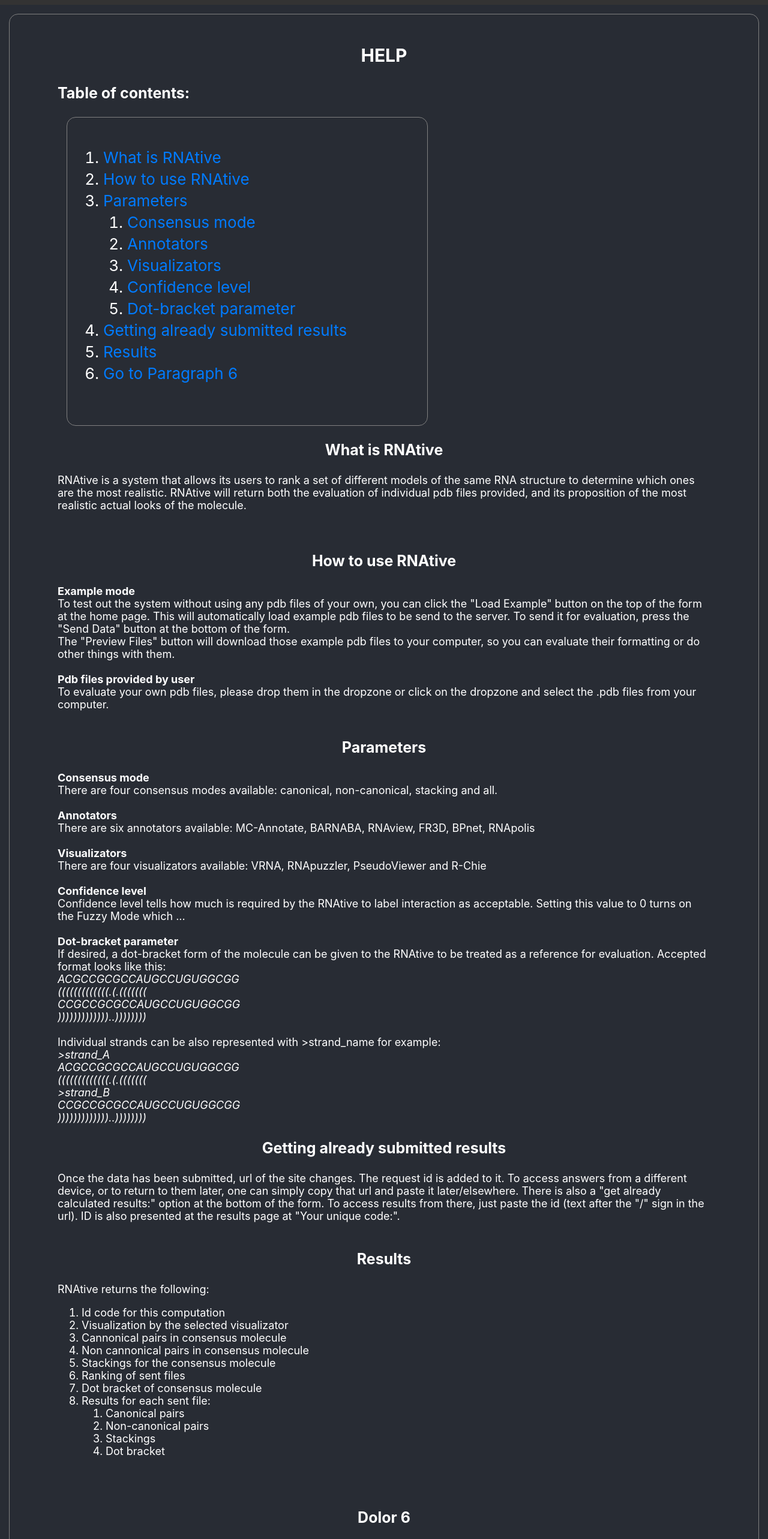
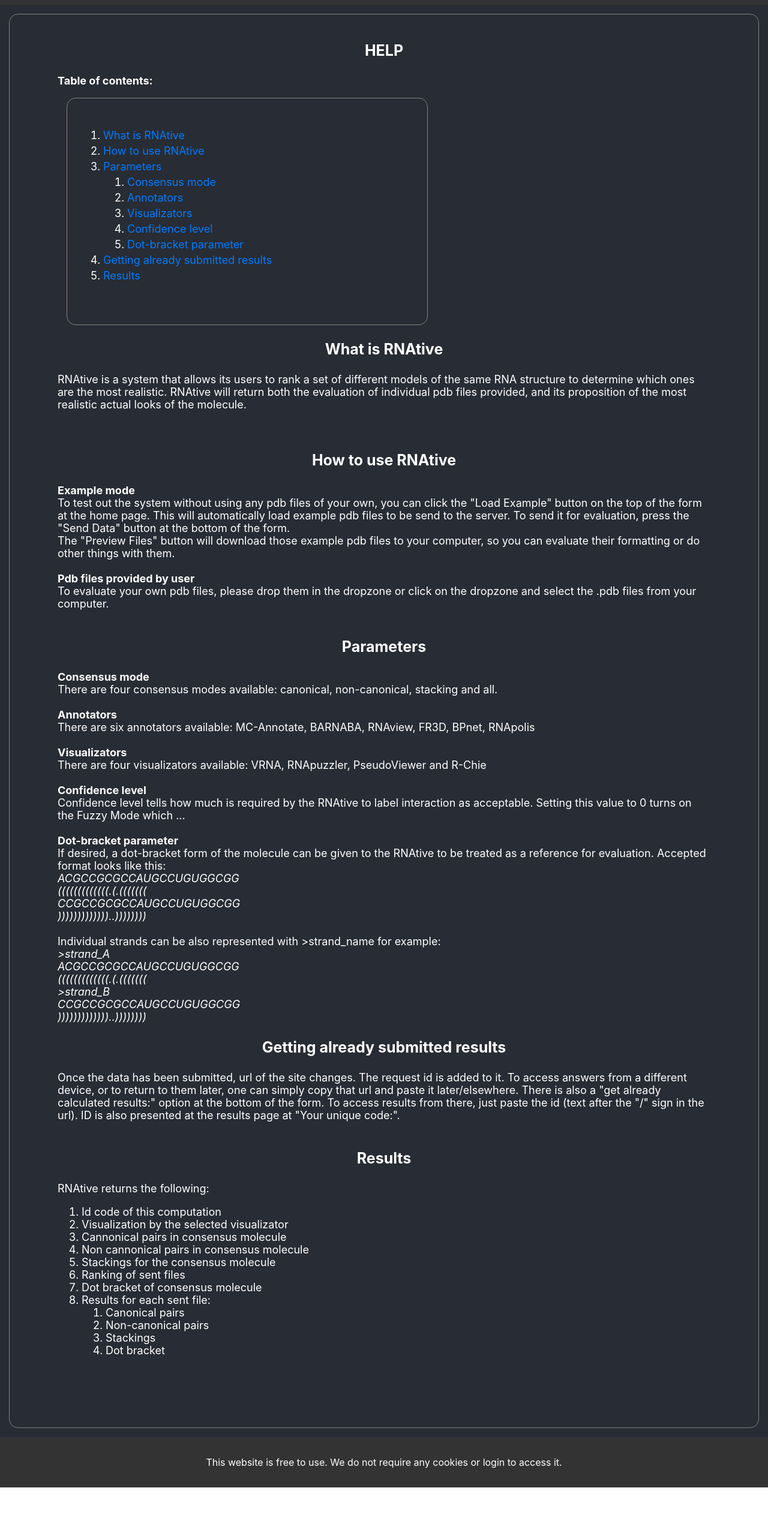
Before and after one commit to tzok/RNAtive, a React (Create React App) app in the folder my-app/: page /Help in a window 1280 px wide. Shown: the part 60-2626 px from the top of the page at 60% size. After the commit the page ends 2540 px from the top, so only its background shows below. Built offline with nearby package versions, Linux system fonts and the light colour scheme.

Commit message:
QoL changes
added info with id code when sending the request
added the free to use statement at the bottom
minor changes to help contents

```diff
--- a/my-app/src/App.css
+++ b/my-app/src/App.css
@@ -66,11 +66,13 @@
 
 .toc li {
   margin: 5px 0;
+  font-size: 18px;
 }
 
 .toc a {
   color: #007bff; /* Link color */
   text-decoration: none;
+  font-size: 18px;
 }
 
 .toc a:hover {
--- a/my-app/src/App.js
+++ b/my-app/src/App.js
@@ -1,6 +1,7 @@
 import logo from "./logo.svg";
 import "./App.css";
 import Navbar from "./Navbar";
+import Footer from "./Footer";
 import { BrowserRouter as Router, Route, Routes } from "react-router-dom";
 import Onas from "./Onas";
 import Home from "./Home";
@@ -20,6 +21,7 @@
         <Route path="/Cite" element={<Cite />} />
         {/* Add more routes as needed */}
       </Routes>
+      <Footer />
     </Router>
   );
 }
--- /dev/null
+++ b/my-app/src/Footer.js
@@ -0,0 +1,28 @@
+import React from "react";
+import "./Navbar.css";
+import { Link } from "react-router-dom";
+import ImageSvg from "./RNAtive.svg";
+import logo from "./RNAtive2.svg";
+const Footer = () => {
+  return (
+    <nav className="navbar">
+      <div className="navbar-left">
+        {/* <div style={{ width: "10%", textAlign: "center" }}>
+          <img src={logo} alt="RNAtive" style={{ height: "32px" }} />
+        </div> */}
+        {/* <a href="/" className="logo">
+          RNAtive
+        </a> */}
+      </div>
+      <div className="navbar-center">
+        <p>
+          This website is free to use. We do not require any cookies or login to
+          access it.
+        </p>
+      </div>
+      <div></div>
+    </nav>
+  );
+};
+
+export default Footer;
--- a/my-app/src/Help.js
+++ b/my-app/src/Help.js
@@ -9,7 +9,7 @@
         <div class="rounded-border">
           <p
             style={{
-              fontSize: "30px",
+              fontSize: "25px",
               display: "flex",
               alignItems: "center",
               justifyContent: "center",
@@ -20,7 +20,7 @@
 
           <p
             style={{
-              fontSize: "25px",
+              fontSize: "18px",
             }}
           >
             <b>Table of contents:</b>
@@ -65,9 +65,6 @@
               </li>
               <li>
                 <a href="#dolor5">Results</a>
-              </li>
-              <li>
-                <a href="#dolor6">Go to Paragraph 6</a>
               </li>
             </ol>
           </div>
@@ -225,7 +222,7 @@
             </p>
             RNAtive returns the following:
             <ol>
-              <li>Id code for this computation</li>
+              <li>Id code of this computation</li>
               <li>Visualization by the selected visualizator</li>
               <li>Cannonical pairs in consensus molecule</li>
               <li>Non cannonical pairs in consensus molecule</li>
@@ -244,25 +241,6 @@
             </ol>
             <br></br>
             <br></br>
-            <p
-              id="dolor6"
-              style={{
-                fontSize: "25px",
-                display: "flex",
-                alignItems: "center",
-                justifyContent: "center",
-              }}
-            >
-              <b>Dolor 6</b>
-            </p>
-            Praesent libero turpis, laoreet vel justo a, luctus fermentum dolor.
-            Praesent pharetra odio non egestas sollicitudin. Sed sed elit porta,
-            rutrum lorem eu, porttitor ligula. Interdum et malesuada fames ac
-            ante ipsum primis in faucibus. Aenean ullamcorper arcu elit, a
-            pulvinar tortor rhoncus eu. Aliquam neque enim, egestas sed
-            porttitor pharetra, egestas in orci. Sed sed sodales ligula.
-            <br></br>
-            <br></br>
           </p>
         </div>
       </header>
--- a/my-app/src/Home.js
+++ b/my-app/src/Home.js
@@ -479,7 +479,15 @@
           <div class="rounded-border">
             <div className="spinner-container">
               <div className="spinner"></div>
-              <p>Sending data...</p>
+
+              {id ? (
+                <div>
+                  <p>Waiting for completion...</p>
+                  <p>Your task ID: {id}</p>
+                </div>
+              ) : (
+                <p>Sending data...</p>
+              )}
             </div>
           </div>
         </header>
```
